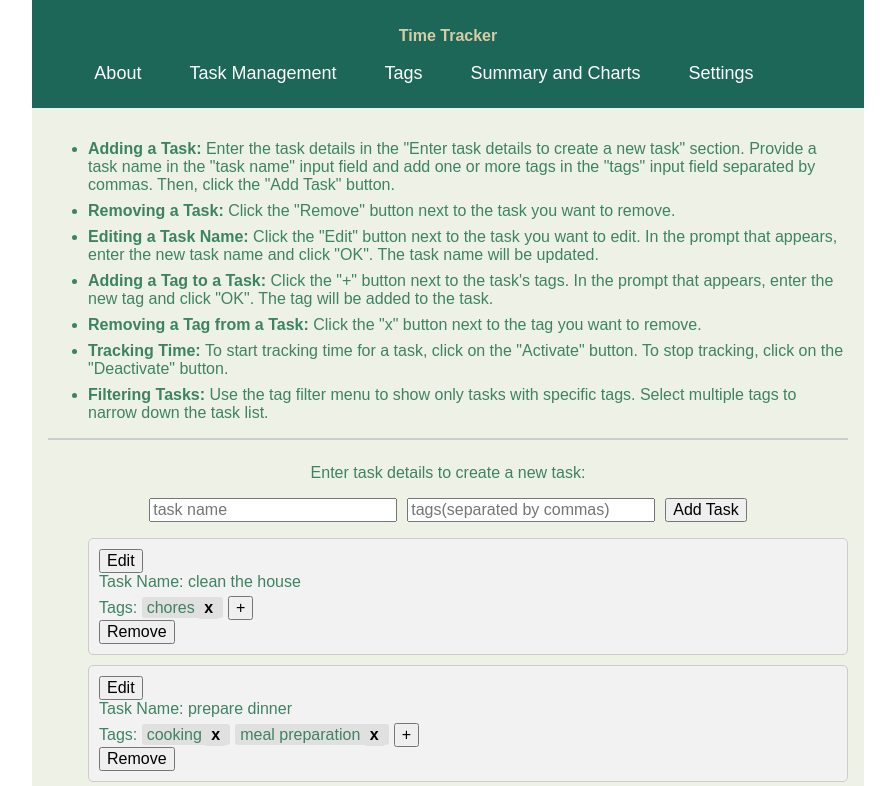
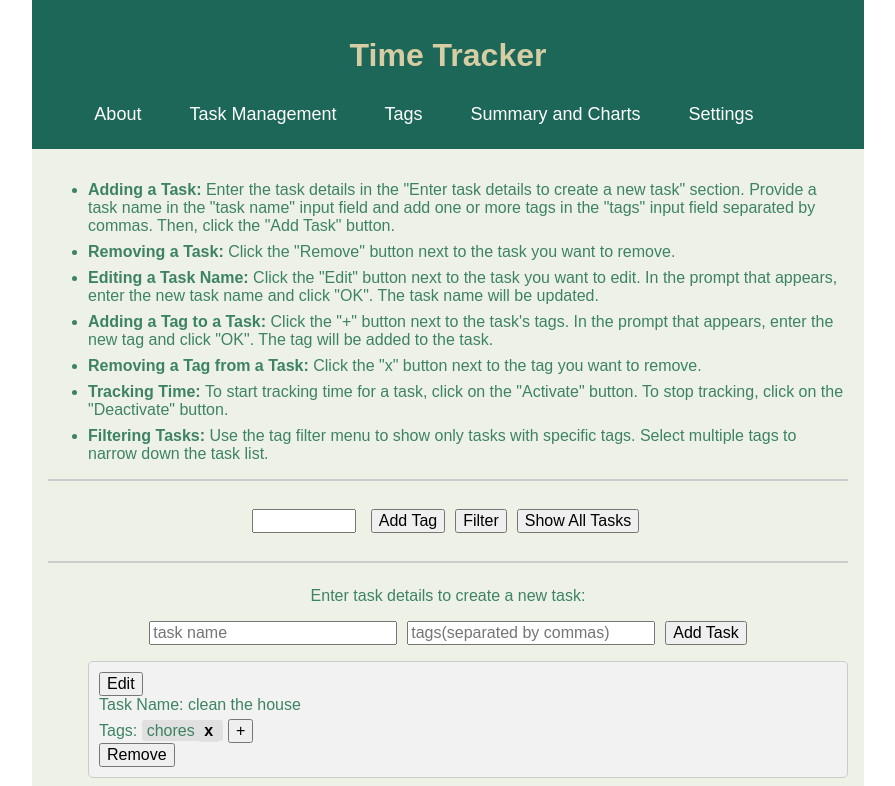
Before and after one commit to jingjingyang0803/TimeTracker, a React (Vite) app: page /tasks in a window 1280 px wide. Shown: the top 786 px of the page, without its empty margins (192-1087 px from the left). Built offline with nearby package versions, Linux system fonts and the light colour scheme; data requests are answered from the project's data file; a web font is replaced by a local one.

Commit message:
add filter feature

```diff
--- a/src/components/About.jsx
+++ b/src/components/About.jsx
@@ -113,6 +113,20 @@ const About = () => {
             </li>
           </ul>
         </li>
+
+        <li>
+          Module F: 6h
+          <ul>
+            <li>Add an input field to collect selected tags from the user.</li>
+            <li>
+              Include a button that allows the user to filter tasks based on
+              tags.
+            </li>
+            <li>
+              Include a button that allows the user to check all the tasks.
+            </li>
+          </ul>
+        </li>
       </ol>
     </div>
   );
--- /dev/null
+++ b/src/components/Filter.jsx
@@ -0,0 +1,45 @@
+import React, { useState } from "react";
+import "../styles/Filter.css";
+
+const Filter = ({ tasks, setFilteredTasks }) => {
+  const [inputTag, setInputTag] = useState("");
+  const [selectedTags, setSelectedTags] = useState([]);
+
+  const handleSelectTag = () => {
+    if (inputTag.trim() !== "") {
+      setSelectedTags([...selectedTags, inputTag.trim()]);
+      setInputTag("");
+    }
+  };
+
+  const handleFilter = () => {
+    const filteredTasks = tasks.filter((task) => {
+      return selectedTags.every((tag) => task.tags.includes(tag));
+    });
+    setFilteredTasks(filteredTasks);
+  };
+
+  const handleShowAllTasks = () => {
+    setSelectedTags([]); // Reset the selected tags to an empty array
+    console.log(tasks);
+    setFilteredTasks(tasks); // Show all tasks
+  };
+
+  return (
+    <div className="filter-tasks-container">
+      <input
+        type="text"
+        value={inputTag}
+        onChange={(e) => setInputTag(e.target.value)}
+      />
+      <button onClick={handleSelectTag}>Add Tag</button>
+      {selectedTags.map((tag, index) => (
+        <span key={index}>{tag}, </span>
+      ))}
+      <button onClick={handleFilter}>Filter</button>
+      <button onClick={handleShowAllTasks}>Show All Tasks</button>
+    </div>
+  );
+};
+
+export default Filter;
--- a/src/components/Tasks.jsx
+++ b/src/components/Tasks.jsx
@@ -1,4 +1,5 @@
 import React, { useEffect, useState } from "react";
+import Filter from "./Filter";
 import "../styles/Tasks.css";
 
 const TaskViewInstructions = () => {
@@ -124,6 +125,7 @@ const Tasks = () => {
   const [tasks, setTasks] = useState([]);
   const [newName, setNewName] = useState("");
   const [newTags, setNewTags] = useState([]);
+  const [filteredTasks, setFilteredTasks] = useState(tasks);
 
   useEffect(() => {
     fetch("http://localhost:3010/tasks") // Make a GET request to fetch the task data from the backend server
@@ -137,6 +139,11 @@ const Tasks = () => {
       })
       .catch((error) => console.log(error)); // Handle any errors during the fetch request
   }, []);
+
+  // Update the filteredTasks state whenever the tasks state changes
+  useEffect(() => {
+    setFilteredTasks(tasks);
+  }, [tasks]);
 
   // Function to send the changes made by the user to the server
   const sendChangesToServer = (taskId, updatedTask) => {
@@ -292,6 +299,8 @@ const Tasks = () => {
     <div>
       <TaskViewInstructions />
       <hr />
+      <Filter tasks={tasks} setFilteredTasks={setFilteredTasks} />
+      <hr />
       <div className="add-task-container">
         <p>Enter task details to create a new task:</p>
         <div>
@@ -316,7 +325,7 @@ const Tasks = () => {
       </div>
       <ol>
         {/* Map through the tasks and render a TaskElement component for each task */}
-        {tasks.map((task) => (
+        {filteredTasks.map((task) => (
           <TaskElement
             key={task.id}
             taskId={task.id}
--- /dev/null
+++ b/src/styles/Filter.css
@@ -0,0 +1,14 @@
+.filter-tasks-container {
+  display: flex;
+  align-items: center;
+  justify-content: center;
+}
+
+.filter-tasks-container input {
+  margin-right: 10px;
+  width: 6em;
+}
+
+.filter-tasks-container button {
+  margin: 20px 5px;
+}
--- a/src/styles/Tasks.css
+++ b/src/styles/Tasks.css
@@ -1,4 +1,5 @@
-* {
+input,
+button {
   font-family: inherit;
   font-size: medium;
 }
```
